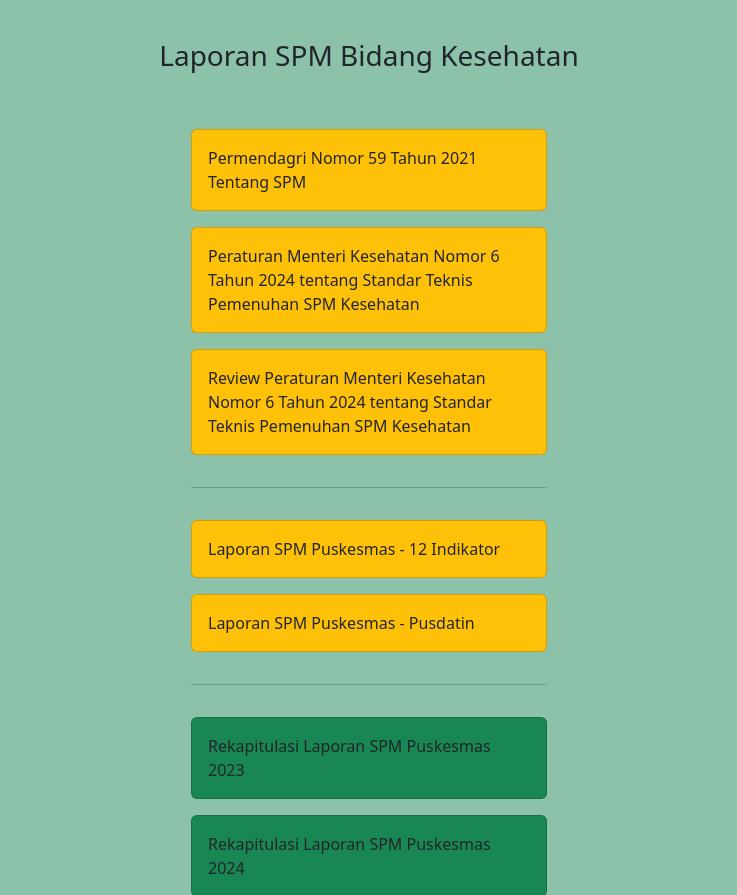
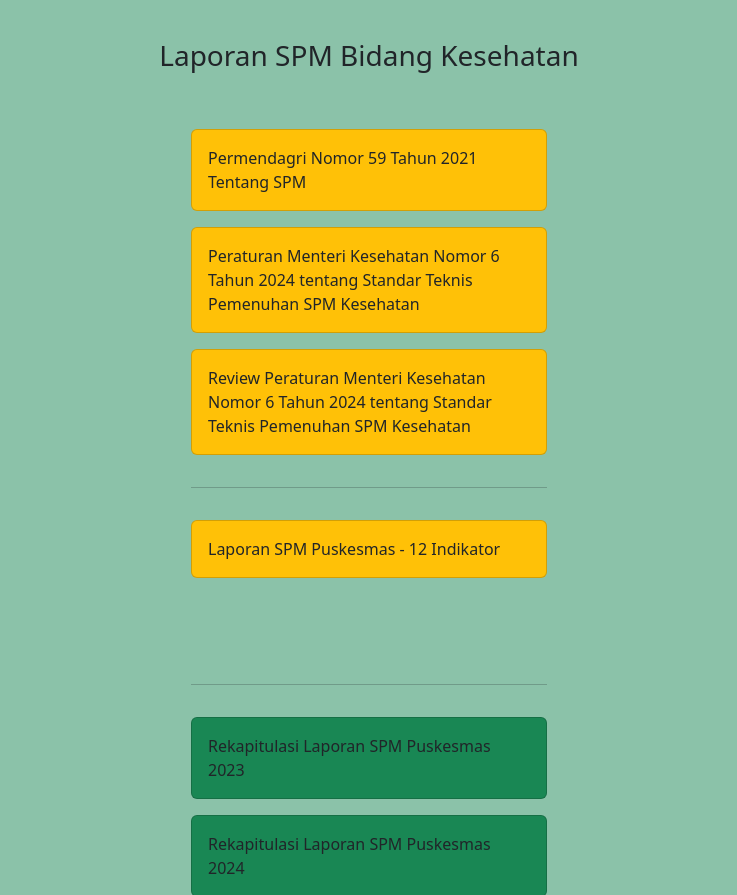
Before and after one commit to spmdinkesbatolakab/spmdinkesbatolakab.github.io, a plain HTML site: page index.html in a window 1280 px wide. Shown: the part 205-1100 px from the top of the page, without its empty margins (271-1008 px from the left). Drawn offline with nearby package versions, Linux system fonts and the light colour scheme.

Commit message:
Update index.html

```diff
--- a/index.html
+++ b/index.html
@@ -84,7 +84,7 @@
             </div>
         </div>
 
-        <div class="row pb-3 d-flex justify-content-around" hidden="hidden">
+        <div class="row pb-3 d-flex justify-content-around" style="visibility: hidden">
             <div class="col-lg-4 col-sm-12">
                 <div class="card bg-warning" onclick="window.open('https://docs.google.com/forms/d/e/1FAIpQLSd6UBZGdyBXDR11fjhvhNgE5KLvgnO0v2uflrgNdBA435F_UA/viewform?usp=sf_link')">
                     <div class="card-body">
```
